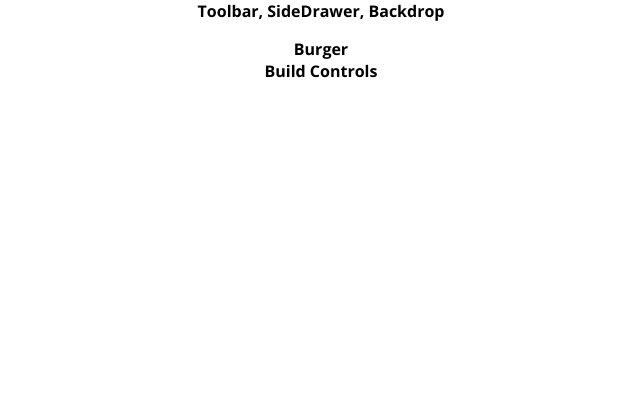
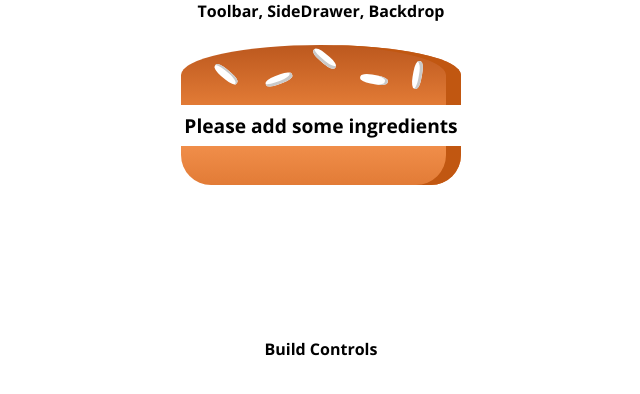
Before and after one commit to hatamjafarov/burger-app, a React (Create React App) app: page / in a window 1280 px wide. Shown: the top 394 px of the page, without its empty margins (319-959 px from the left). Built offline with nearby package versions, Linux system fonts and the light colour scheme.

Commit message:
outputting dynamically

```diff
--- a/src/components/Burger/Burger.js
+++ b/src/components/Burger/Burger.js
@@ -0,0 +1,32 @@
+import React from "react";
+import classes from "./Burger.module.css";
+import BurgerIngredient from "./BurgerIngredient/BurgerIngredient";
+
+const Burger = (props) => {
+    let transformedIngredients = Object.keys(props.ingredients)
+    .map(
+        (igKey) => {
+            return [...Array(props.ingredients[igKey])].map((_, i) => {
+                return <BurgerIngredient key={igKey + 1} type={igKey} />;
+            });
+        }
+    )
+    .reduce((arr,el) => {
+        return (arr.concat(el))
+    },[])
+
+
+    if(transformedIngredients.length === 0){
+        transformedIngredients = "Please add some ingredients"
+    }
+
+    return (
+        <div className={classes.Burger}>
+            <BurgerIngredient type="bread-top" />
+            {transformedIngredients}
+            <BurgerIngredient type="bread-bottom" />
+        </div>
+    );
+};
+
+export default Burger;
--- /dev/null
+++ b/src/components/Burger/Burger.module.css
@@ -0,0 +1,31 @@
+.Burger{
+    width: 100%;
+    margin: auto;
+    height: 250px;
+    overflow-y: scroll;
+    text-align: center;
+    font-weight: bold;
+    font-size: 1.2rem;
+}
+.Burger::-webkit-scrollbar{
+    width: 0;
+}
+
+@media(min-width: 1000px) and (min-height: 700px) {
+    .Burger{
+        width: 700px;
+        height: 600px;
+    }
+}
+@media(min-width: 500px) and (min-height: 401px) {
+    .Burger{
+        width: 450px;
+        height: 400px;
+    }
+}
+@media(min-width: 200px) and (min-height: 400px) {
+    .Burger{
+        width: 350px;
+        height: 300px;
+    }
+}
--- a/src/components/Burger/BurgerIngredient/BurgerIngredient.js
+++ b/src/components/Burger/BurgerIngredient/BurgerIngredient.js
@@ -1,8 +1,8 @@
 import React from "react";
-import classes from "./BurgerIngredients.module.css";
+import classes from "./BurgerIngredient.module.css";
 import PropTypes from 'prop-types';
 
-const burgerIngredient = (props) => {
+const BurgerIngredient = (props) => {
     let ingredient = null;
 
     switch (props.type) {
@@ -36,8 +36,8 @@ const burgerIngredient = (props) => {
     return ingredient;
 };
 
-burgerIngredient.propTypes ={
+BurgerIngredient.propTypes ={
     type: PropTypes.string.isRequired
 }
 
-export default burgerIngredient
+export default BurgerIngredient
--- a/src/components/Layout/Layout.module.css
+++ b/src/components/Layout/Layout.module.css
@@ -1,3 +1,4 @@
 .Content{
     margin-top: 16px;
+    overflow: hidden;
 }
--- a/src/containers/BurgerBuilder/BurgerBuilder.js
+++ b/src/containers/BurgerBuilder/BurgerBuilder.js
@@ -1,12 +1,23 @@
 import React, { Component } from 'react';
+import Burger from '../../components/Burger/Burger'
 
 import Auxilary from "../../hoc/Auxilary";
 
 class BurgerBuilder extends Component {
+    state = {
+        ingredients: {
+            salad: 0,
+            bacon: 0,
+            cheese: 0,
+            meat: 0,
+        }
+    }
+
+
     render(){
         return(
             <Auxilary>
-                <div>Burger</div>
+                <Burger ingredients={this.state.ingredients}/>
                 <div>Build Controls</div>
             </Auxilary>
         )
```
